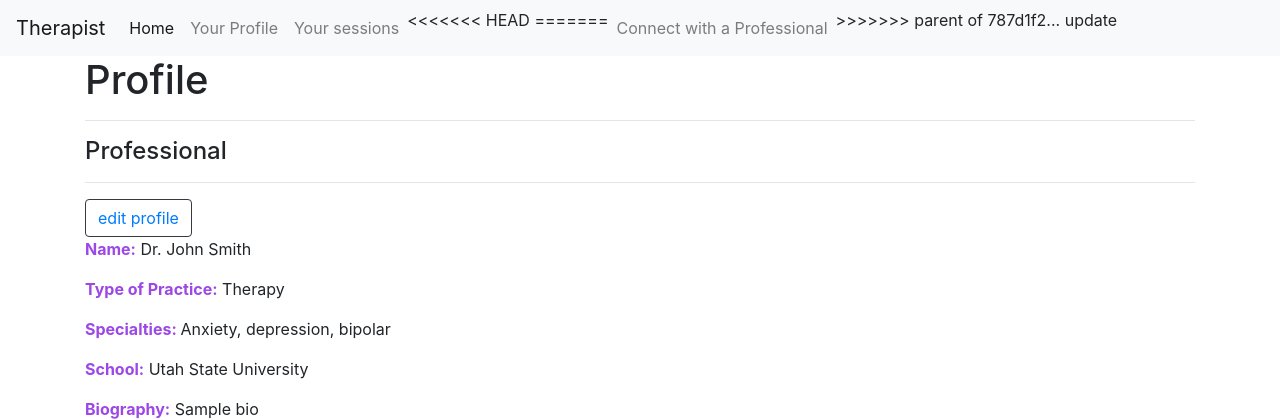
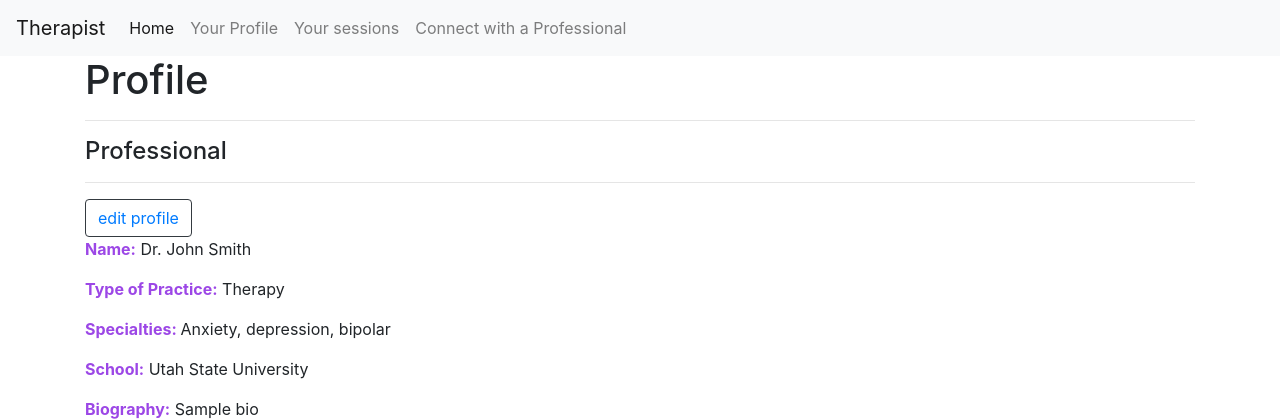
Before and after one commit to melilly/therapyhelp, a PHP site: page /profile/profile.php in a window 1280 px wide. Shown: the top 420 px of the page. Run offline with PHP 8.4, Linux system fonts and the light colour scheme.

Commit message:
Update profile/profile.php

```diff
--- a/profile/profile.php
+++ b/profile/profile.php
@@ -26,12 +26,9 @@
           <li class="nav-item">
             <a class="nav-link" href="../sessions/sessions.php">Your sessions</a>
           </li>
-<<<<<<< HEAD
-=======
           <li class="nav-item">
             <a class="nav-link" href="../SearchPage/index.php">Connect with a Professional</a>
           </li>
->>>>>>> parent of 787d1f2... update
         </ul>
       </div>
     </nav>
```
